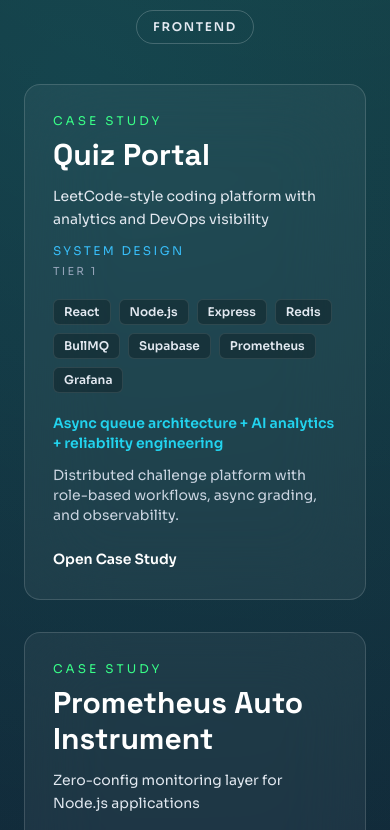
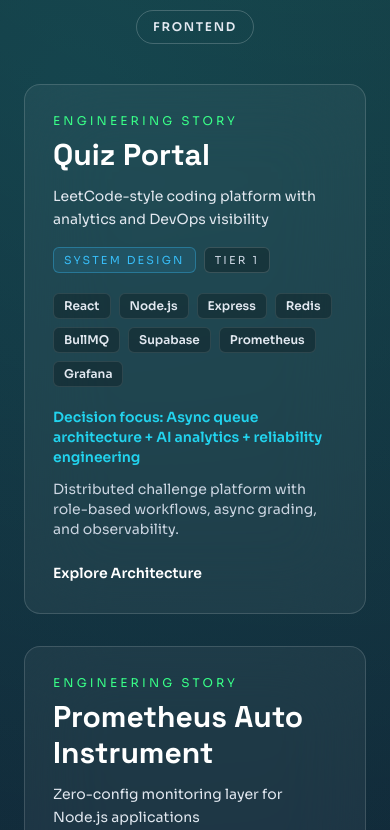
Before and after one commit to DavePujan/portfolio-poojan-dave, a React (Vite) app: page /projects in a window 390 px wide. Shown: the part 894-1724 px from the top of the page. Built offline with nearby package versions, Linux system fonts and the light colour scheme.

Commit message:
refactor: Implement RAF-throttled 3D tilt effect and mobile detection for cards

```diff
--- a/src/sections/projects/ProjectCard.tsx
+++ b/src/sections/projects/ProjectCard.tsx
@@ -1,15 +1,38 @@
-import { useRef } from 'react'
+import { useEffect, useRef } from 'react'
 import type { MouseEvent } from 'react'
 import { useNavigate } from 'react-router-dom'
-import type { ProjectCaseStudy } from './projectData'
+import useMobile from '../../hooks/useMobile'
+import type { ProjectMeta } from './projectMeta'
 
 type ProjectCardProps = {
-  project: ProjectCaseStudy
+  project: ProjectMeta
 }
 
 export default function ProjectCard({ project }: ProjectCardProps) {
   const cardRef = useRef<HTMLDivElement>(null)
+  const animationFrameRef = useRef<number | null>(null)
+  const pointerTargetRef = useRef({ rotateX: 0, rotateY: 0 })
   const navigate = useNavigate()
+  const isMobile = useMobile()
+
+  useEffect(() => {
+    return () => {
+      if (animationFrameRef.current !== null) {
+        window.cancelAnimationFrame(animationFrameRef.current)
+      }
+    }
+  }, [])
+
+  const applyTilt = () => {
+    const element = cardRef.current
+    if (!element || isMobile) {
+      return
+    }
+
+    const { rotateX, rotateY } = pointerTargetRef.current
+    element.style.transform = `perspective(1100px) rotateX(${rotateX}deg) rotateY(${rotateY}deg) scale(1.03)`
+    animationFrameRef.current = null
+  }
 
   const handleMouseMove = (event: MouseEvent<HTMLDivElement>) => {
     const element = cardRef.current
@@ -24,7 +47,11 @@
     const rotateX = (y / rect.height - 0.5) * 10
     const rotateY = (x / rect.width - 0.5) * -10
 
-    element.style.transform = `perspective(1100px) rotateX(${rotateX}deg) rotateY(${rotateY}deg) scale(1.03)`
+    pointerTargetRef.current = { rotateX, rotateY }
+
+    if (animationFrameRef.current === null) {
+      animationFrameRef.current = window.requestAnimationFrame(applyTilt)
+    }
   }
 
   const resetCard = () => {
@@ -33,16 +60,21 @@
       return
     }
 
+    if (animationFrameRef.current !== null) {
+      window.cancelAnimationFrame(animationFrameRef.current)
+      animationFrameRef.current = null
+    }
+
     element.style.transform = 'perspective(1100px) rotateX(0deg) rotateY(0deg) scale(1)'
   }
 
   return (
     <article
       ref={cardRef}
-      onMouseMove={handleMouseMove}
+      onMouseMove={isMobile ? undefined : handleMouseMove}
       onMouseLeave={resetCard}
       onClick={() => navigate(`/projects/${project.id}`)}
-      className="group cursor-pointer rounded-2xl border border-white/15 bg-white/5 p-7 backdrop-blur-2xl transition duration-300 hover:border-neonCyan/50 hover:bg-neonCyan/10"
+      className="group cursor-pointer rounded-2xl border border-white/15 bg-white/5 p-7 backdrop-blur-2xl transition duration-200 hover:border-neonCyan/50 hover:bg-neonCyan/10"
       role="button"
       tabIndex={0}
       onKeyDown={(event) => {
@@ -51,14 +83,16 @@
         }
       }}
     >
-      <div className="pointer-events-none absolute inset-0 bg-gradient-to-r from-neonBlue/10 via-transparent to-neonGreen/10 opacity-0 transition-opacity duration-300 group-hover:opacity-100" />
+      <div className="pointer-events-none absolute inset-0 bg-gradient-to-r from-neonBlue/10 via-transparent to-neonGreen/10 opacity-0 transition-opacity duration-200 group-hover:opacity-100" />
 
       <div className="relative z-10">
-        <p className="font-body text-xs uppercase tracking-[0.26em] text-neonGreen">Case Study</p>
+        <p className="font-body text-xs uppercase tracking-[0.26em] text-neonGreen">Engineering Story</p>
         <h3 className="mt-2 font-display text-3xl font-bold text-white">{project.title}</h3>
         <p className="mt-3 text-sm leading-relaxed text-slate-200">{project.tagline}</p>
-        <p className="mt-3 text-xs uppercase tracking-[0.2em] text-neonBlue">{project.category}</p>
-        <p className="mt-1 text-[11px] uppercase tracking-[0.2em] text-slate-400">{project.tier.replace('-', ' ')}</p>
+        <div className="mt-4 flex items-center gap-2">
+          <span className="rounded-md border border-neonBlue/35 bg-neonBlue/10 px-2.5 py-1 text-[11px] uppercase tracking-[0.2em] text-neonBlue">{project.category}</span>
+          <span className="rounded-md border border-white/15 bg-black/25 px-2.5 py-1 text-[11px] uppercase tracking-[0.2em] text-slate-300">{project.tier.replace('-', ' ')}</span>
+        </div>
 
         <div className="mt-5 flex flex-wrap gap-2">
           {project.tech.map((item) => (
@@ -68,11 +102,11 @@
           ))}
         </div>
 
-        <p className="mt-5 text-sm font-semibold text-neonCyan">{project.highlight}</p>
+        <p className="mt-5 text-sm font-semibold text-neonCyan">Decision focus: {project.highlight}</p>
         <p className="mt-3 text-sm text-slate-300">{project.summary}</p>
 
         <p className="mt-6 inline-flex items-center text-sm font-semibold text-white transition-colors duration-200 group-hover:text-neonGreen">
-          Open Case Study
+          Explore Architecture
         </p>
       </div>
     </article>
```
